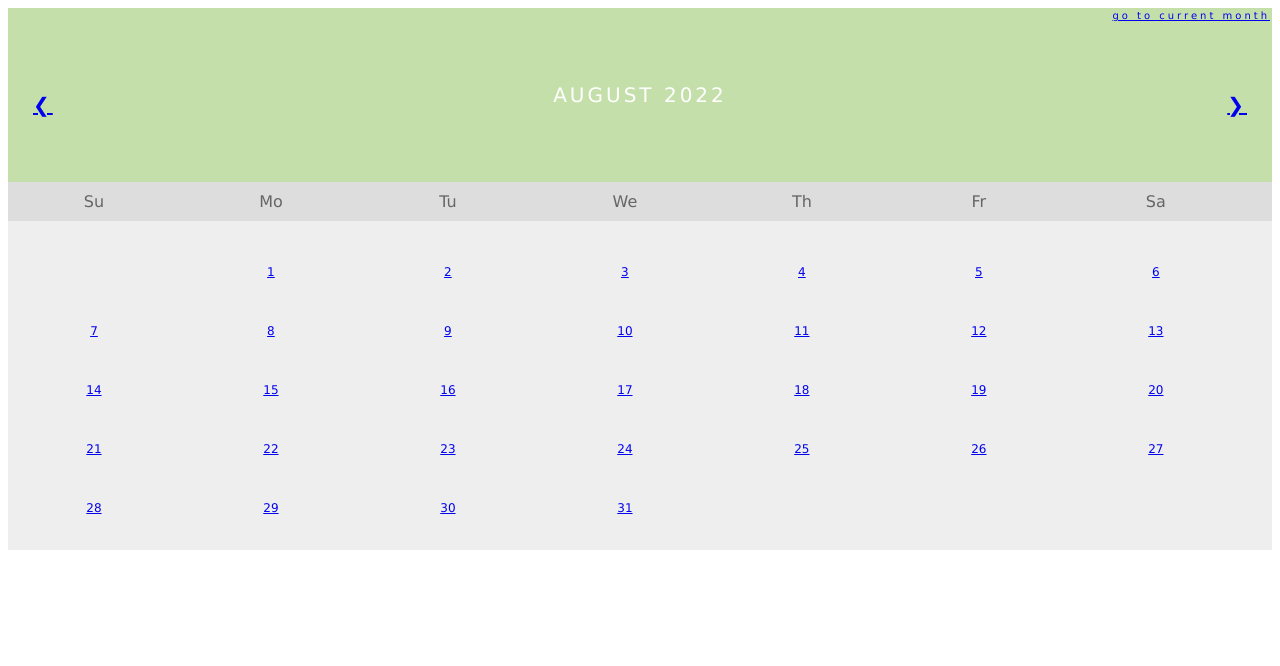
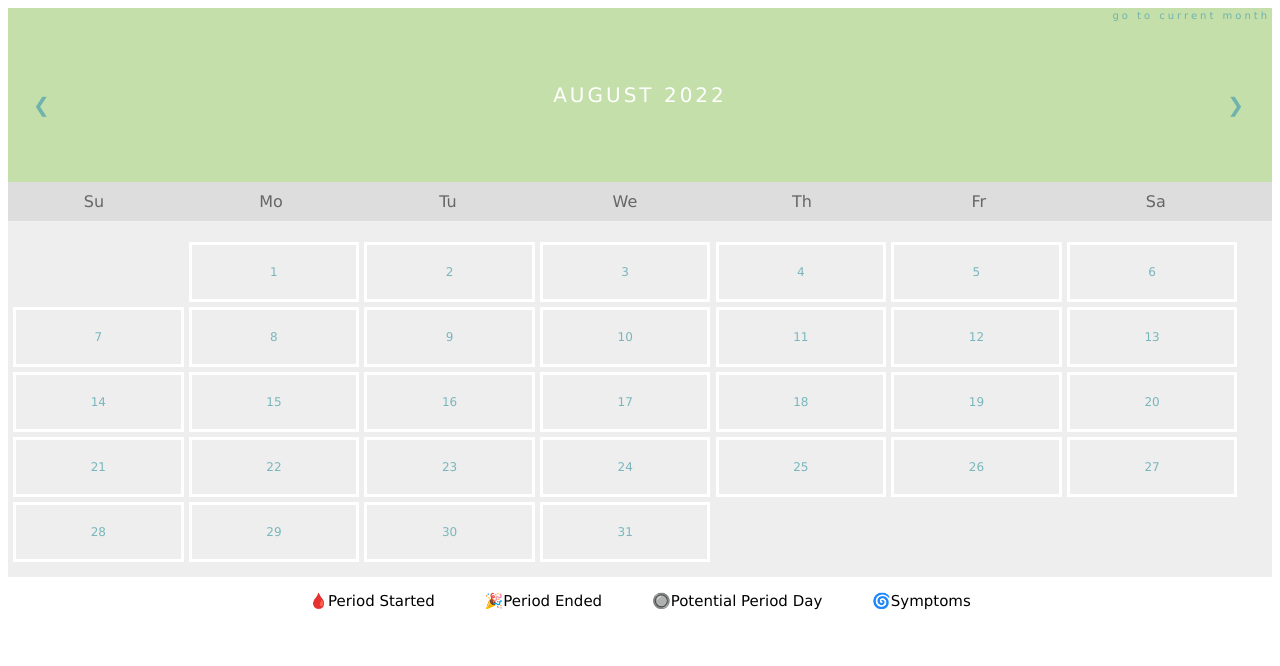
Before and after one commit to 14ksmith/period_tracking_app, a Flask app: page /calendar?month=August&year=2022 in a window 1280 px wide. Shown: the top 666 px of the page. Run offline with Flask 2, Linux system fonts and the light colour scheme; data comes from the database, SQL or seed files in the repository.

```diff
--- a/requirements.txt
+++ b/requirements.txt
@@ -2,3 +2,4 @@ flask
 flask-material
 sqlalchemy
 sqlite3
+dateutil.relativedelta
--- a/static/style.css
+++ b/static/style.css
@@ -54,7 +54,7 @@ body {font-family: Verdana, sans-serif;}
 }
 
 .days {
-  padding: 10px 0;
+  padding: 10px 5px 10px 5px;
   background: #eee;
   margin: 0;
 
@@ -65,10 +65,17 @@ body {font-family: Verdana, sans-serif;}
   display: inline-block;
   width: 13.6%;
   text-align: center;
+  top: 5px;
+  right: 5px;
   padding: 20px 0;
   margin-bottom: 5px;
   font-size:12px;
   color: black;
+}
+
+/* Adds boarder around just the lists that are calendar days, not the empty day lists */
+.days .calendar_days {
+  border:3px solid white;
 }
 
 .days li .active {
@@ -76,3 +83,24 @@ body {font-family: Verdana, sans-serif;}
   background: #1abc9c;
   color: white !important
 }
+
+.days li a {
+  text-align: center;
+}
+
+/* edits any <a> tags so there is no underline and changs color*/
+a {text-decoration: none; color: #55a6acc5}
+
+/* keeps the link color the same as before it was clicked on after it is visited */
+a:visited {color: #55a6acc5}
+
+.key {
+  height: 75px;
+}
+/* edit positioning of key text within key container */
+.key p {
+  position: relative;
+  /* bottom: 10px; */
+  text-align: center;
+  font-size: 15px;
+}
--- a/templates/calendar.html
+++ b/templates/calendar.html
@@ -10,6 +10,7 @@
     <link rel="stylesheet" href="static/style.css">
 </head>
 <body>
+  <div class="calendar">
     <div class="month">
         <ul>
             <li class="current_month_cal">
@@ -79,10 +80,10 @@
         {% endif %}
         <!-- add one position per day in the given month, and display the date for each day.-->
         {% for day in days: %}
-        <li>
+        <li class="calendar_days">
             <!-- Add a link to the url for edit_day, and add the id of the selected day to the end of the url (ex: /edit?id=1)-->
             <!-- The link is followed by clicking on each number day in the calendar-->
-            <a href="{{ url_for('day_details', month=month, date=day['id'], year=year) }}">{{ day["id"] }}</a>
+            <a class = 'day_link' href="{{ url_for('day_details', month=month, date=day['id'], year=year) }}">{{ day["id"] }}</a>
             <!-- If the 'period_started' column for the given day is equal to 'Yes', add the 🩸 emoji -->
             {% if day['period_started'] == 'Yes': %}
               <a>🩸</a>
@@ -90,6 +91,10 @@
             <!-- If the 'period_ended' column for the given day is equal to 'Yes', add the 🎉 emoji -->
             {% if day['period_ended'] == 'Yes': %}
               <a>🎉</a>
+            {% endif %}
+            <!-- If any sympotoms are recorded other than period started or ended show 🌀-->
+            {% if day['headache'] == 'Yes' or day['acne'] == 'Yes' or day['fatigue'] == 'Yes' or day['cramps'] == 'Yes'%}
+              <a>🌀</a>
             {% endif %}
             <!-- If the predicted_period_days is equal to the list and not None...-->
             {% if predicted_period_days != None: %}
@@ -101,5 +106,9 @@
         </li>
         {% endfor %}
     </ul>
+  </div>
+  <div class="key">
+    <p>🩸Period Started &emsp;&emsp;&emsp;🎉Period Ended &emsp;&emsp;&emsp;🔘Potential Period Day &emsp;&emsp;&emsp;🌀Symptoms</p>
+  </div>
 </body>
 </html>
```
Also changed, not shown: readme.md.
